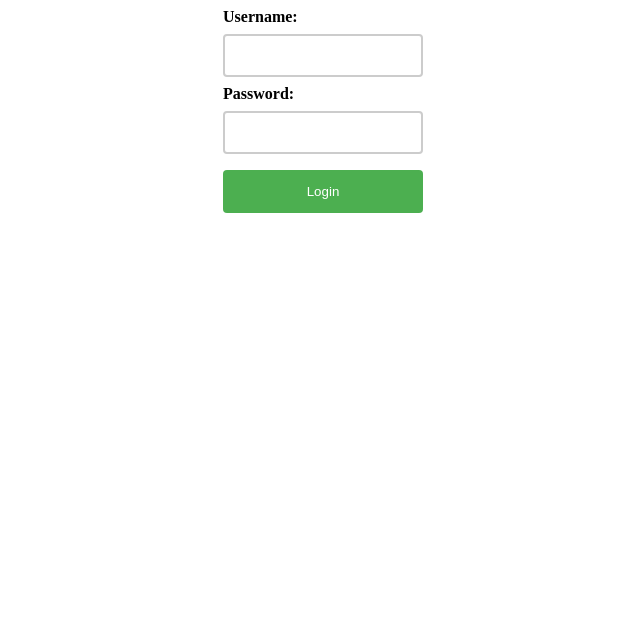
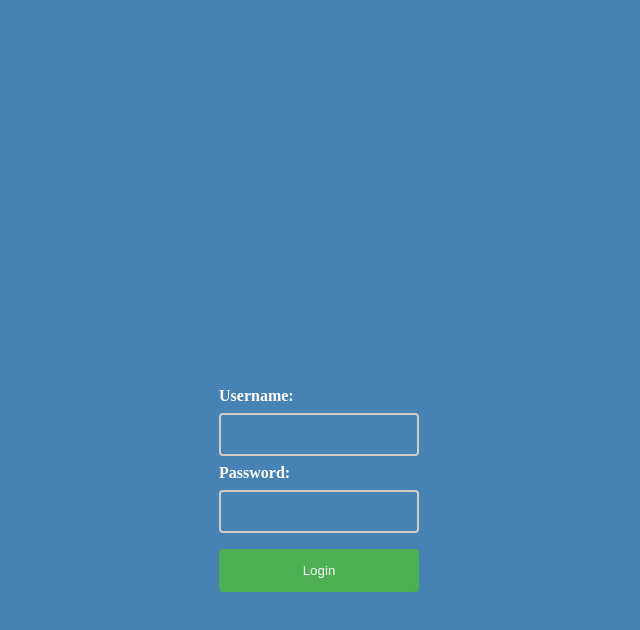
Before and after one commit to JoseRobson2301/DWSENAP, a plain HTML site: page index.html in a window 1280 px wide. Shown: the whole page, without its empty margins (317-957 px from the left). Drawn offline with Linux system fonts and the light colour scheme.

Commit message:
style.css

```diff
--- a/style.css
+++ b/style.css
@@ -6,6 +6,7 @@ form {
 label {
   font-size: 16px;
   font-weight: bold;
+  color: white;
 }
 
 input[type="text"], input[type="password"] {
@@ -29,6 +30,14 @@ button[type="submit"] {
 }
 
 a {
-  color: blue;
+  color: white;
   text-decoration: none;
 }
+*{
+  background: SteelBlue;
+}
+body{
+  position: absolute;
+  left: 33rem;
+  bottom: 12rem;
+}
```
